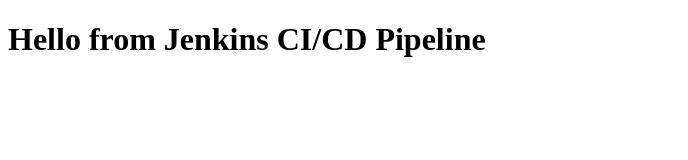
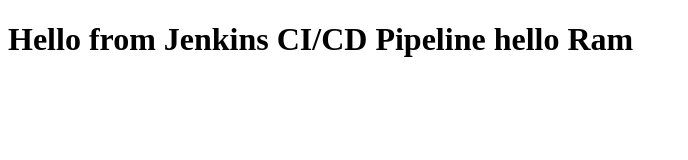
Before and after one commit to ramciguru/jenkins, a plain HTML site: page index.html in a window 1280 px wide. Shown: the whole page, without its empty margins (0-688 px from the left). Drawn offline with Linux system fonts and the light colour scheme.

Commit message:
Update index.html

```diff
--- a/index.html
+++ b/index.html
@@ -4,6 +4,6 @@
     <title>Jenkins Demo</title>
 </head>
 <body>
-    <h1>Hello from Jenkins CI/CD Pipeline</h1>
+    <h1>Hello from Jenkins CI/CD Pipeline hello Ram</h1>
 </body>
 </html>
```
